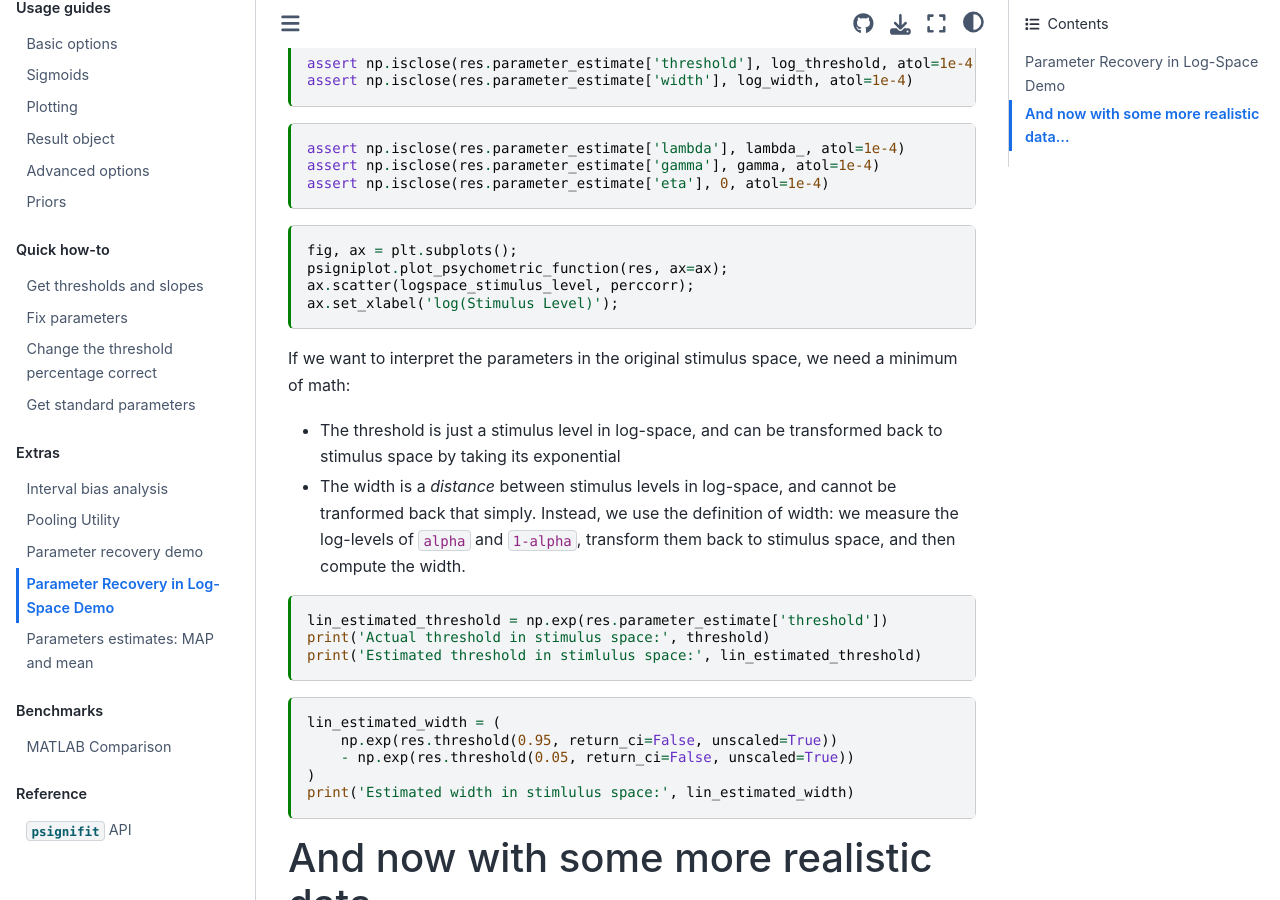
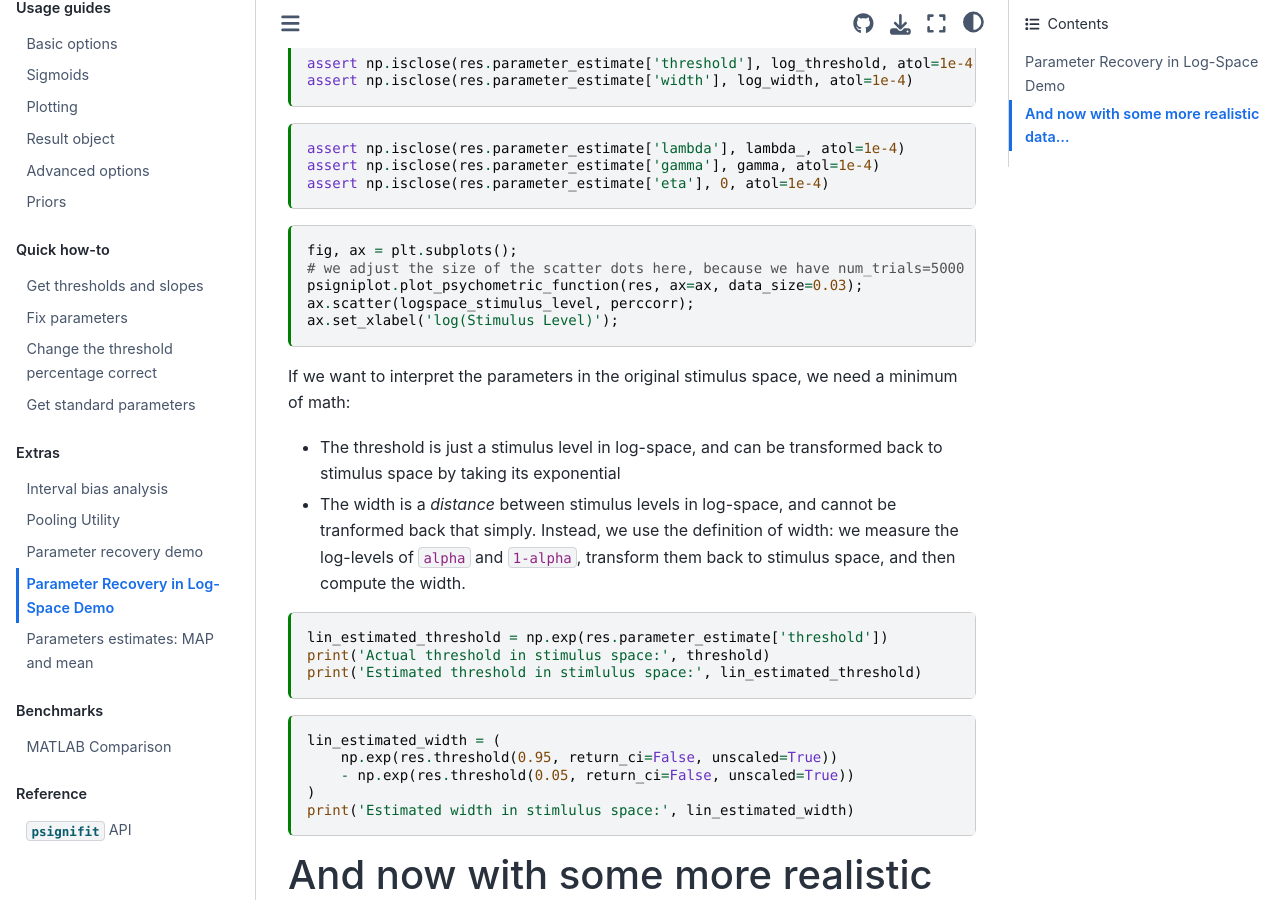
Before and after one commit to wichmann-lab/python-psignifit, a Jupyter Book: the page built from docs/examples/parameter_recovery_in_logspace_demo.md, in a window 1280 px wide and 900 px high, scrolled down 2331 px. Built offline with Jupyter Book 1.0.4 settings and Sphinx 7.4.7 and the Sphinx Book theme 1.1.4, drawn with Linux system fonts in a browser that asks for light colours.

Commit message:
adjust the size of the scatter in the logspace spage

````diff
--- a/docs/examples/parameter_recovery_in_logspace_demo.md
+++ b/docs/examples/parameter_recovery_in_logspace_demo.md
@@ -129,7 +129,8 @@
 
 ```{code-cell} ipython3
 fig, ax = plt.subplots();
-psigniplot.plot_psychometric_function(res, ax=ax);
+# we adjust the size of the scatter dots here, because we have num_trials=5000
+psigniplot.plot_psychometric_function(res, ax=ax, data_size=0.03);
 ax.scatter(logspace_stimulus_level, perccorr);
 ax.set_xlabel('log(Stimulus Level)');
 ```
````
